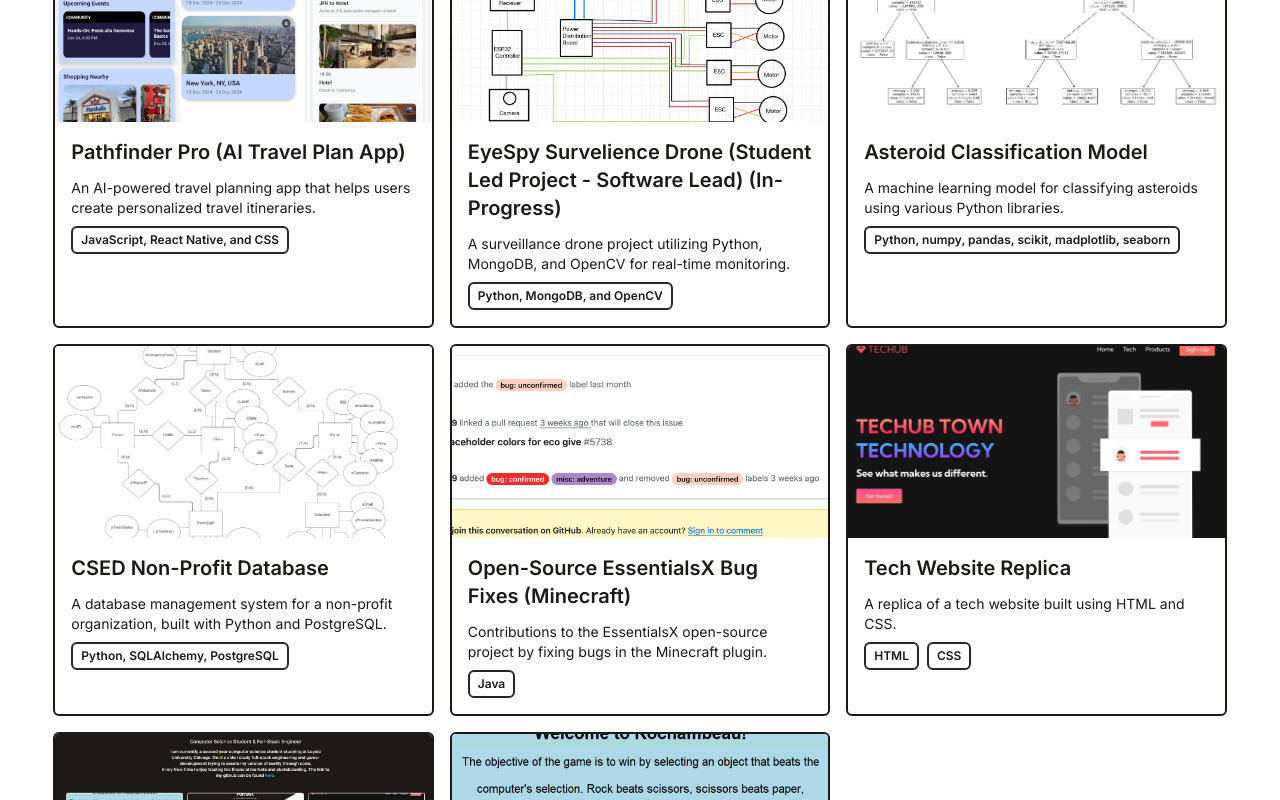
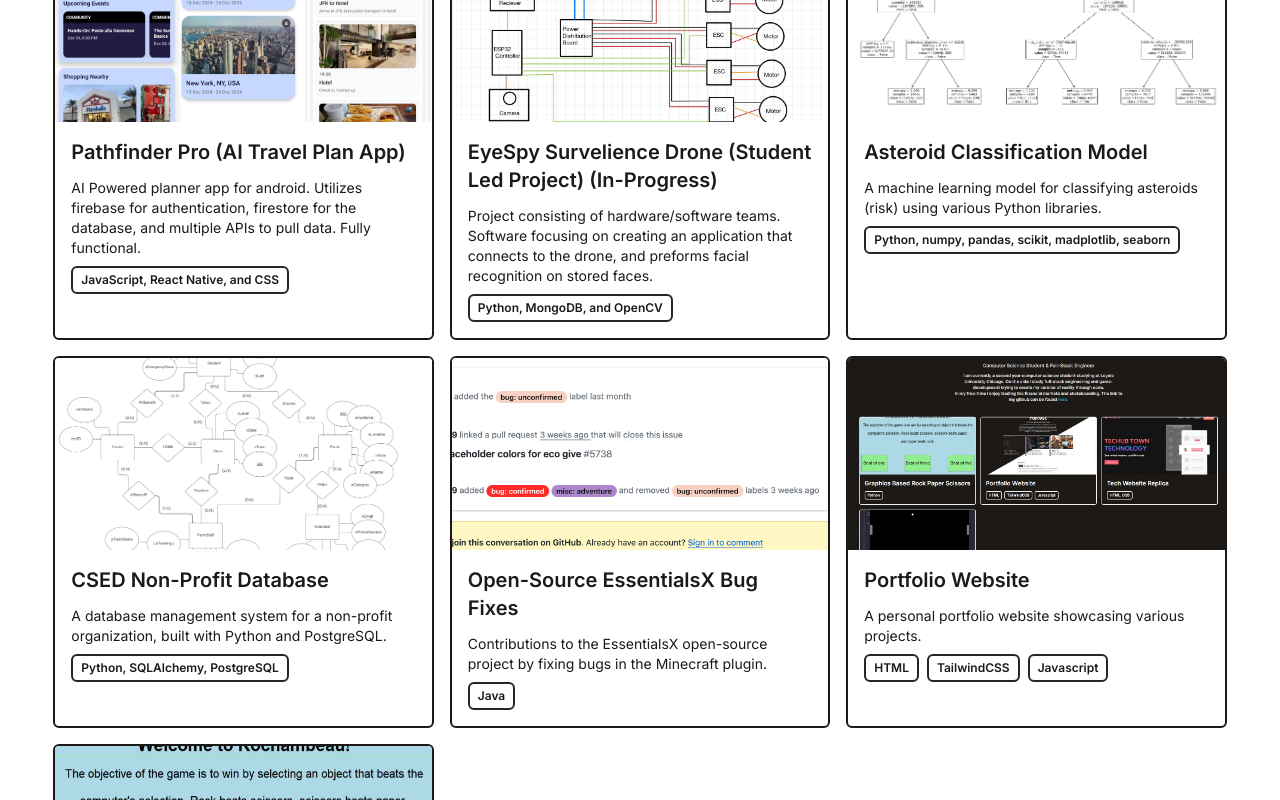
Before and after one commit to maxSimmer/maximilliansimmer.com, a React (Vite) app: page / in a window 1280 px wide. Shown: the part 400-1200 px from the top of the page. Built offline with nearby package versions, Linux system fonts and the light colour scheme.

Commit message:
update portfolio 12/5

```diff
--- a/src/data/portfolio.js
+++ b/src/data/portfolio.js
@@ -5,15 +5,15 @@ export default [
         imgUrl: '/assets/322portfolioimg.png',
         stack: ['JavaScript, React Native, and CSS'],
         link: 'https://github.com/cmvasquez/TravelApp-322',
-        description: 'An AI-powered travel planning app that helps users create personalized travel itineraries.'
+        description: 'AI Powered planner app for android. Utilizes firebase for authentication, firestore for the database, and multiple APIs to pull data. Fully functional.'
     },
 
     {
-        title: 'EyeSpy Survelience Drone (Student Led Project - Software Lead) (In-Progress)',
+        title: 'EyeSpy Survelience Drone (Student Led Project) (In-Progress)',
         imgUrl: '/assets/dronePortIMG.jpg',
         stack: ['Python, MongoDB, and OpenCV'],
         link: '',
-        description: 'A surveillance drone project utilizing Python, MongoDB, and OpenCV for real-time monitoring.'
+        description: 'Project consisting of hardware/software teams. Software focusing on creating an application that connects to the drone, and preforms facial recognition on stored faces.'
     },
 
     {
@@ -21,7 +21,7 @@ export default [
         imgUrl: '/assets/asteroid ML image.png',
         stack: ['Python, numpy, pandas, scikit, madplotlib, seaborn'],
         link: 'https://colab.research.google.com/drive/14BE1Xl8SF7mOW0x0rpPp1nwmS3ZP5VVg?usp=sharing',
-        description: 'A machine learning model for classifying asteroids using various Python libraries.'
+        description: 'A machine learning model for classifying asteroids (risk) using various Python libraries.'
     },
 
     {
@@ -33,7 +33,7 @@ export default [
     },
 
     {
-        title: 'Open-Source EssentialsX Bug Fixes (Minecraft)',
+        title: 'Open-Source EssentialsX Bug Fixes',
         imgUrl: '/assets/essentials_bug_fix.png',
         stack: ['Java'],
         link: 'https://github.com/IgorPono/Essentials',
@@ -41,19 +41,11 @@ export default [
     },
 
     {
-        title: 'Tech Website Replica',
-        imgUrl: '/assets/tech ss.jpg',
-        stack: ['HTML', 'CSS'],
-        link: 'https://github.com/maxSimmer/Tech-Website-Replica-',
-        description: 'A replica of a tech website built using HTML and CSS.'
-    },
-
-    {
         title: 'Portfolio Website',
         imgUrl: '/assets/portfolioimg.jpg',
         stack: ['HTML', 'TailwindCSS', 'Javascript',],
         link: 'https://github.com/maxSimmer/minimalist-portfolio-copy',
-        description: 'A personal portfolio website showcasing various projects and skills.'
+        description: 'A personal portfolio website showcasing various projects.'
     },
 
     {
```
